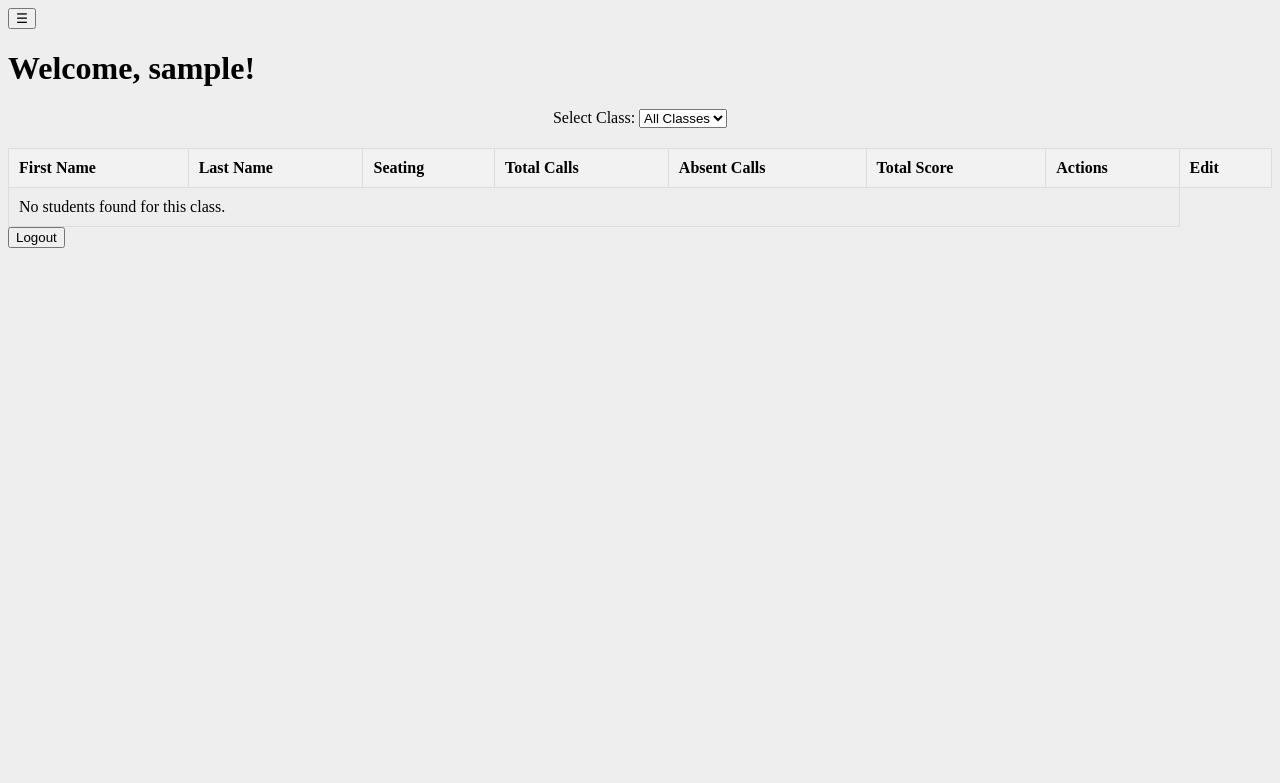
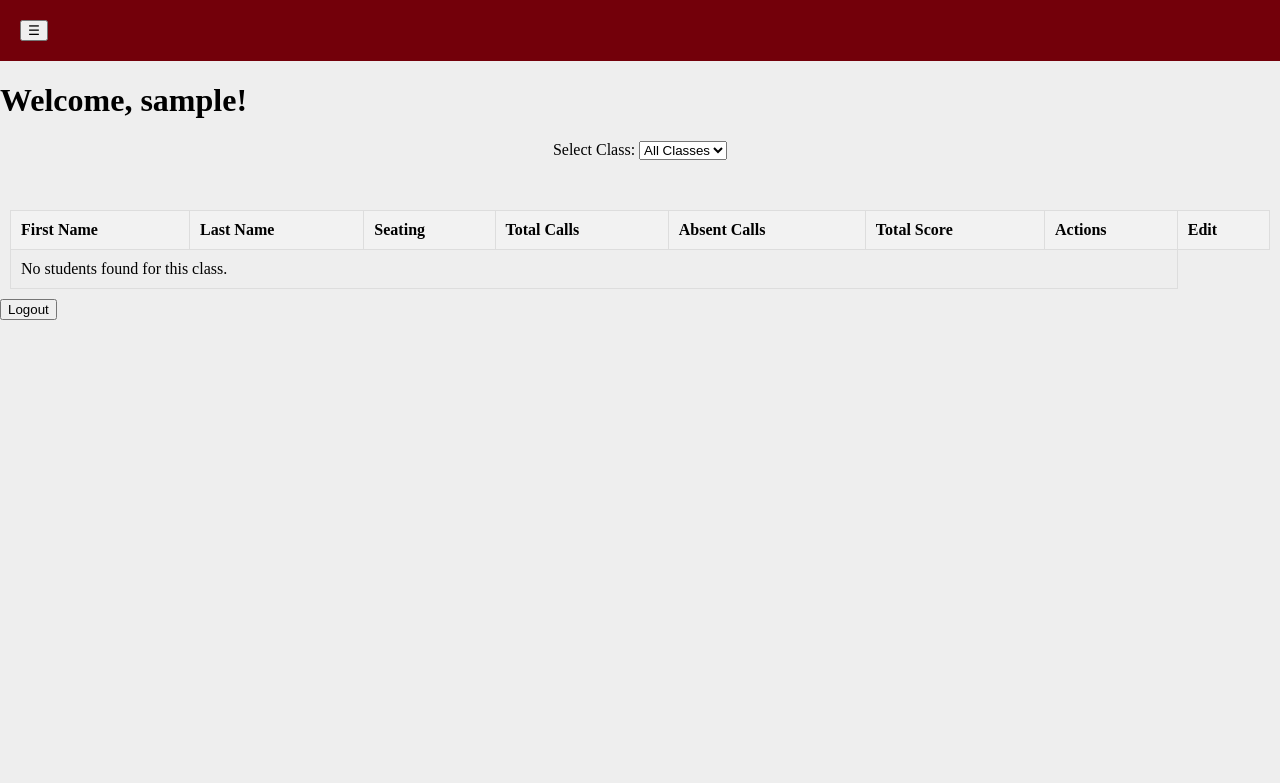
Before and after one commit to SCCapstone/llama, a Django app: page / in a window 1280 px wide. Shown: the top 783 px of the page. Run offline with Django 5.2, Linux system fonts and the light colour scheme; the visitor is signed in with stand-in values (Sample User, id 1); data that the repository does not hold is empty.

Commit message:
added a header for the base

```diff
--- a/coldcall/static/coldcall/base.css
+++ b/coldcall/static/coldcall/base.css
@@ -1,3 +1,10 @@
 .menu {
     display: none;
 }
+header {
+    background-color: #73000a; /*test red*/
+    padding: 20px;
+    display: flex;
+    justify-content: space-between;
+    align-items: center;
+}
--- a/coldcall/static/coldcall/home.css
+++ b/coldcall/static/coldcall/home.css
@@ -2,6 +2,9 @@
 .filter-container {
     margin-bottom: 20px;
     text-align: center;
+}
+.student-table-container {
+    padding: 10px;
 }
 .student-table {
     width: 100%;
--- a/coldcall/static/coldcall/style.css
+++ b/coldcall/static/coldcall/style.css
@@ -3,5 +3,6 @@
   Don't repeat yourself with style rules.
 */
 body {
-    background-color: #eee
+  background-color: #eee;
+  margin: auto;
 }
--- a/coldcall/templates/coldcall/base.html
+++ b/coldcall/templates/coldcall/base.html
@@ -1,6 +1,7 @@
 {% load static %}
 <link rel="stylesheet" href="{% static 'coldcall/base.css' %}" />
 
+<header>
   <div class="navbar">
     <button class="menuButton" onclick="show_menu()">☰</button>
     <div class="menu" id="menu">
@@ -14,6 +15,7 @@
       </ul>
     </div>
   </div>
+</header>
 
 <script>
   function show_menu() {
--- a/coldcall/templates/coldcall/home.html
+++ b/coldcall/templates/coldcall/home.html
@@ -45,6 +45,7 @@
     {% endif %}
 
     <!-- Display Students for the Selected Class -->
+    <div class="student-table-container">
         <table class="student-table">
             <thead>
                 <tr>
@@ -77,6 +78,7 @@
                 {% endfor %}
             </tbody>
         </table>
+    </div>
 
     <!-- updated logout -->
     <!-- Logout form -->
```
Lines whose indentation alone changed are shown as unchanged.
